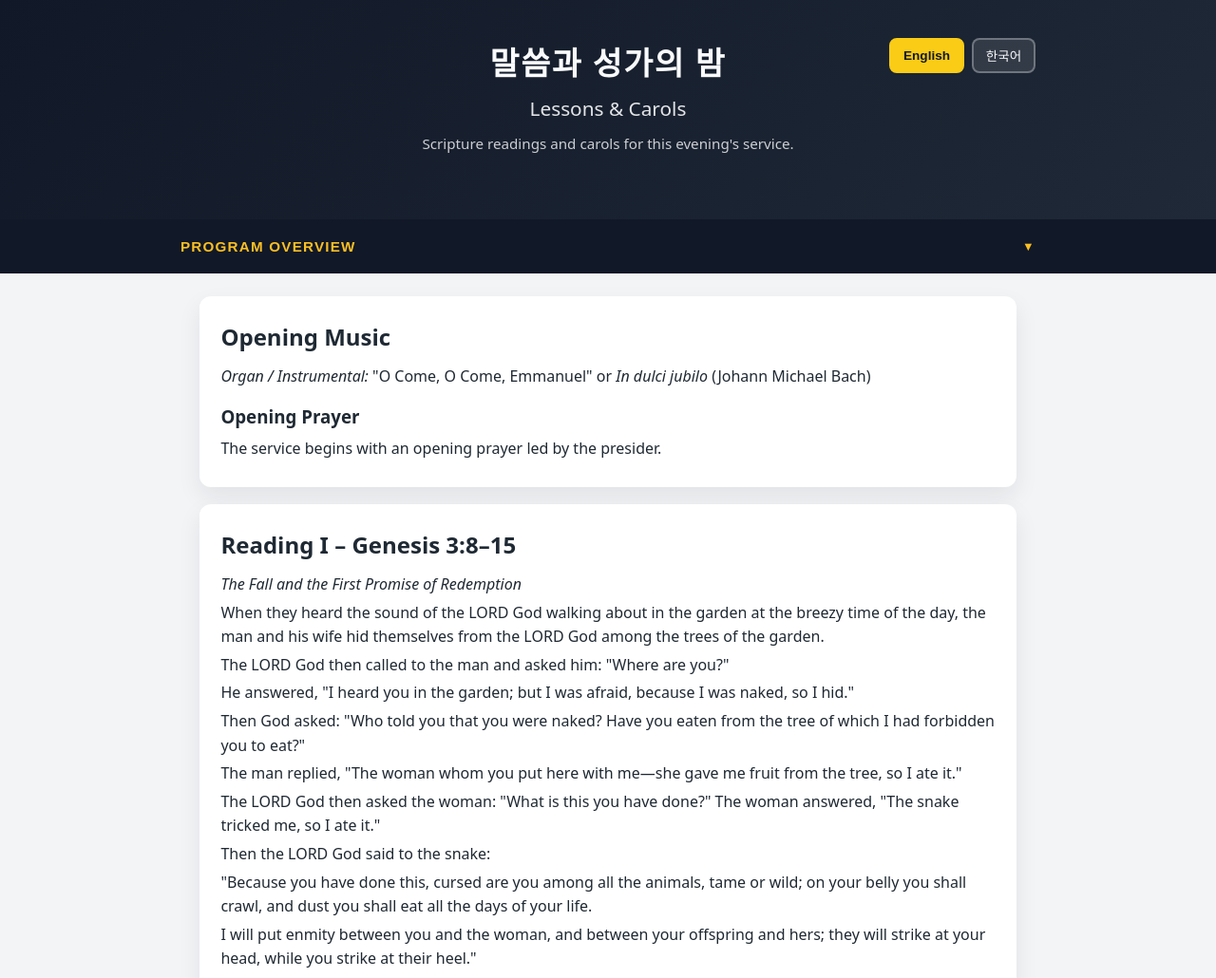
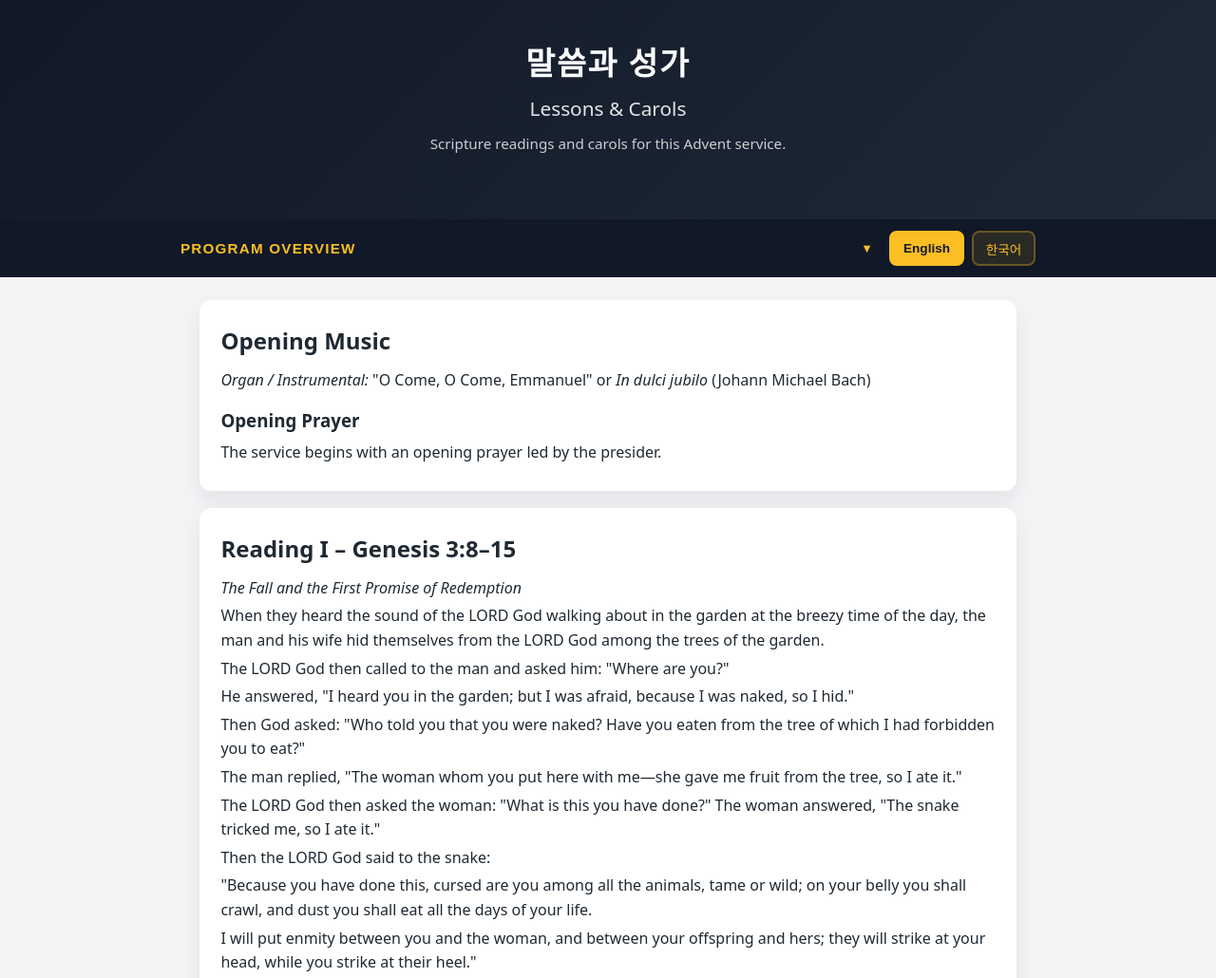
Before and after one commit to stpaulqueens-it/vox-sacra, a plain HTML site: page index.html in a window 1280 px wide. Shown: the top 1030 px of the page at 95% size. Drawn offline with Linux system fonts and the light colour scheme.

Commit message:
update header text and move language toggle

```diff
--- a/index.html
+++ b/index.html
@@ -10,24 +10,26 @@
 <body>
   <header class="site-header">
     <div class="header-inner">
-      <div class="language-toggle">
-        <button id="langToggle" class="lang-btn active" data-lang="en">English</button>
-        <button class="lang-btn" data-lang="ko">한국어</button>
-      </div>
-      <h1>말씀과 성가의 밤</h1>
+      <h1>말씀과 성가</h1>
       <p class="subtitle">Lessons &amp; Carols</p>
-      <p class="meta lang-en">Scripture readings and carols for this evening's service.</p>
-      <p class="meta lang-ko" style="display: none;">이 밤 예배를 위한 성경 낭독과 성가입니다.</p>
+      <p class="meta lang-en">Scripture readings and carols for this Advent service.</p>
+      <p class="meta lang-ko" style="display: none;">이 대림 행사의 독서과 성가입니다.</p>
     </div>
   </header>
 
   <nav class="toc">
     <div class="toc-inner">
-      <button class="toc-toggle" id="tocToggle" aria-expanded="false">
-        <span class="lang-en">Program Overview</span>
-        <span class="lang-ko" style="display: none;">프로그램 개요</span>
-        <span class="toc-arrow">▼</span>
-      </button>
+      <div class="toc-bar">
+        <button class="toc-toggle" id="tocToggle" aria-expanded="false">
+          <span class="lang-en">Program Overview</span>
+          <span class="lang-ko" style="display: none;">프로그램 개요</span>
+          <span class="toc-arrow">▼</span>
+        </button>
+        <div class="language-toggle">
+          <button id="langToggle" class="lang-btn active" data-lang="en">English</button>
+          <button class="lang-btn" data-lang="ko">한국어</button>
+        </div>
+      </div>
       <div class="toc-content" id="tocContent">
       <ol class="lang-en">
         <li><a href="#opening">Opening Music &amp; Prayer</a></li>
--- a/styles.css
+++ b/styles.css
@@ -22,47 +22,6 @@ body {
   max-width: 900px;
   margin: 0 auto;
   text-align: center;
-  position: relative;
-}
-
-.language-toggle {
-  position: absolute;
-  top: 0;
-  right: 0;
-  display: flex;
-  gap: 0.5rem;
-}
-
-@media (max-width: 600px) {
-  .language-toggle {
-    position: static;
-    justify-content: center;
-    margin-bottom: 1rem;
-  }
-}
-
-.lang-btn {
-  padding: 0.4rem 0.8rem;
-  border: 2px solid rgba(255, 255, 255, 0.3);
-  border-radius: 0.5rem;
-  background: rgba(255, 255, 255, 0.1);
-  color: #f9fafb;
-  font-size: 0.85rem;
-  font-weight: 500;
-  cursor: pointer;
-  transition: all 0.2s;
-}
-
-.lang-btn:hover {
-  background: rgba(255, 255, 255, 0.2);
-  border-color: rgba(255, 255, 255, 0.5);
-}
-
-.lang-btn.active {
-  background: #facc15;
-  color: #111827;
-  border-color: #facc15;
-  font-weight: 600;
 }
 
 .site-header h1 {
@@ -115,8 +74,15 @@ body {
   font-size: 0.9rem;
 }
 
+.toc-bar {
+  display: flex;
+  justify-content: space-between;
+  align-items: center;
+  gap: 1rem;
+}
+
 .toc-toggle {
-  width: 100%;
+  flex: 1;
   display: flex;
   justify-content: space-between;
   align-items: center;
@@ -140,6 +106,46 @@ body {
   margin-left: 0.5rem;
   font-size: 0.8rem;
   transition: transform 0.2s;
+}
+
+.language-toggle {
+  display: flex;
+  gap: 0.5rem;
+}
+
+.lang-btn {
+  padding: 0.4rem 0.8rem;
+  border: 2px solid rgba(251, 191, 36, 0.3);
+  border-radius: 0.5rem;
+  background: rgba(251, 191, 36, 0.1);
+  color: #fbbf24;
+  font-size: 0.85rem;
+  font-weight: 500;
+  cursor: pointer;
+  transition: all 0.2s;
+}
+
+.lang-btn:hover {
+  background: rgba(251, 191, 36, 0.2);
+  border-color: rgba(251, 191, 36, 0.5);
+}
+
+.lang-btn.active {
+  background: #fbbf24;
+  color: #111827;
+  border-color: #fbbf24;
+  font-weight: 600;
+}
+
+@media (max-width: 600px) {
+  .toc-bar {
+    flex-direction: column;
+    align-items: stretch;
+  }
+
+  .language-toggle {
+    justify-content: center;
+  }
 }
 
 .toc-content {
```
